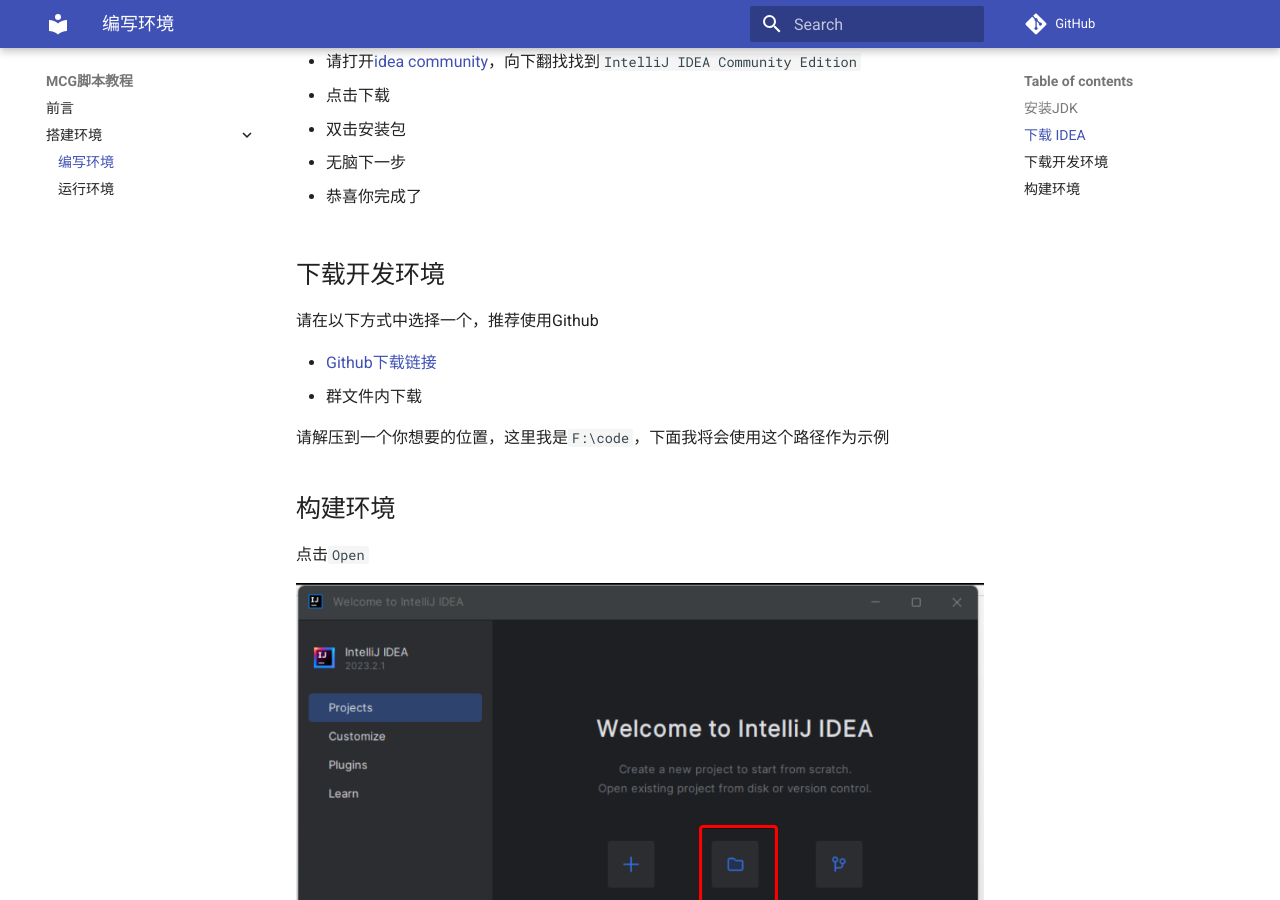
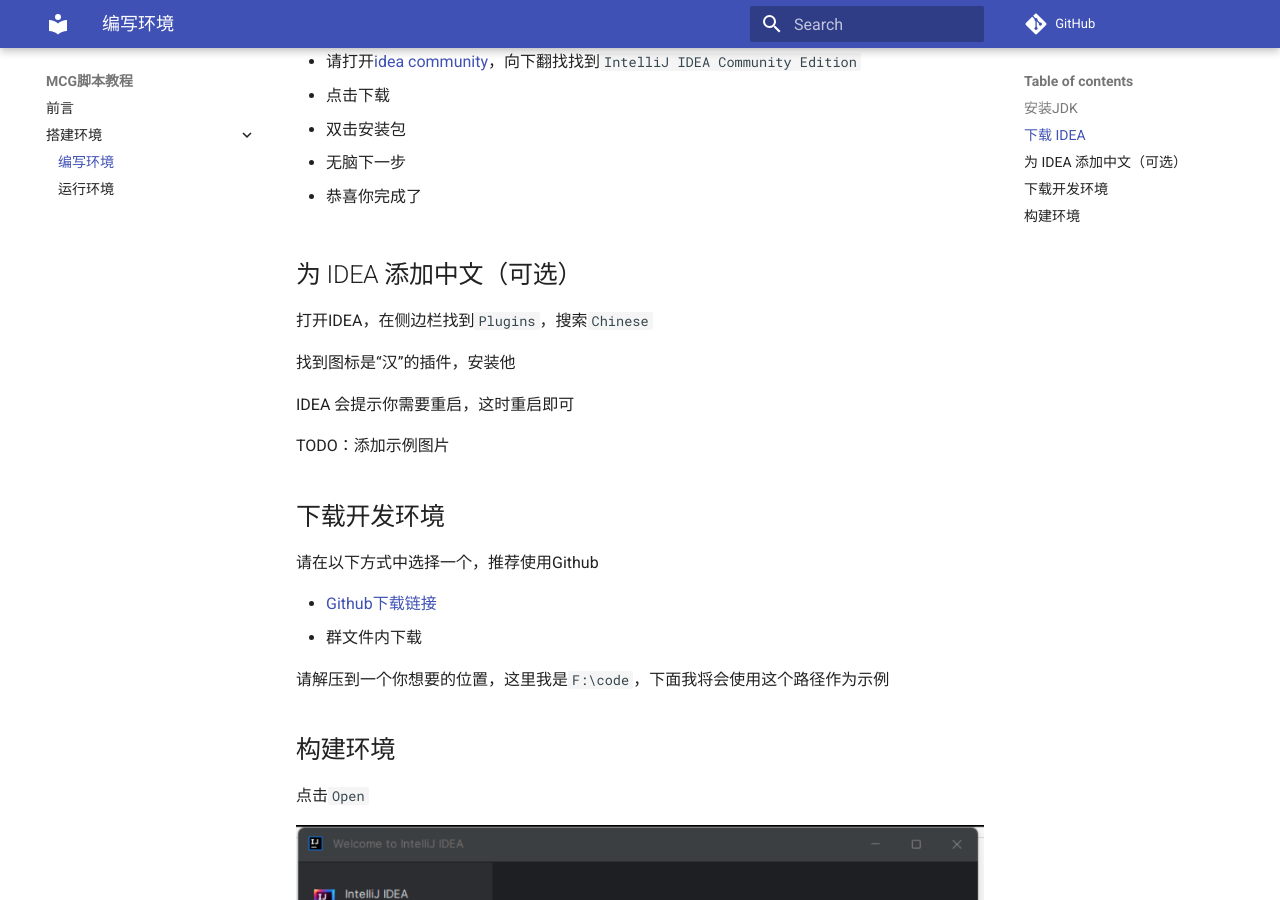
Before and after one commit to MineCraftGensoukyo/Tutorial, an MkDocs documentation site: the page built from docs/build-enviroment/edit-enviroment.md, in a window 1280 px wide and 900 px high, scrolled down 405 px. Built offline with MkDocs 1.6.1 and Material for MkDocs 9.7.7, drawn with Linux system fonts in a browser that asks for light colours; comment, search, counter and statistics services are not loaded.

Commit message:
更新 edit-enviroment.md

```diff
--- a/docs/build-enviroment/edit-enviroment.md
+++ b/docs/build-enviroment/edit-enviroment.md
@@ -5,7 +5,7 @@
 - [点我下载Zulu JDK](https://www.azul.com/downloads/?version=java-8-lts&os=windows&architecture=x86-64-bit&package=jdk#zulu)
 - 无脑下一步
 
-##  下载 IDEA
+## 下载 IDEA
 
 - 请打开[idea community](https://www.jetbrains.com/idea/download/?section=windows)，向下翻找找到`IntelliJ IDEA Community Edition`
 
@@ -16,6 +16,16 @@
 - 无脑下一步
 
 - 恭喜你完成了
+
+## 为 IDEA 添加中文（可选）
+
+打开IDEA，在侧边栏找到`Plugins`，搜索`Chinese`
+
+找到图标是“汉”的插件，安装他
+
+IDEA 会提示你需要重启，这时重启即可
+
+TODO：添加示例图片
 
 ## 下载开发环境
 
```
